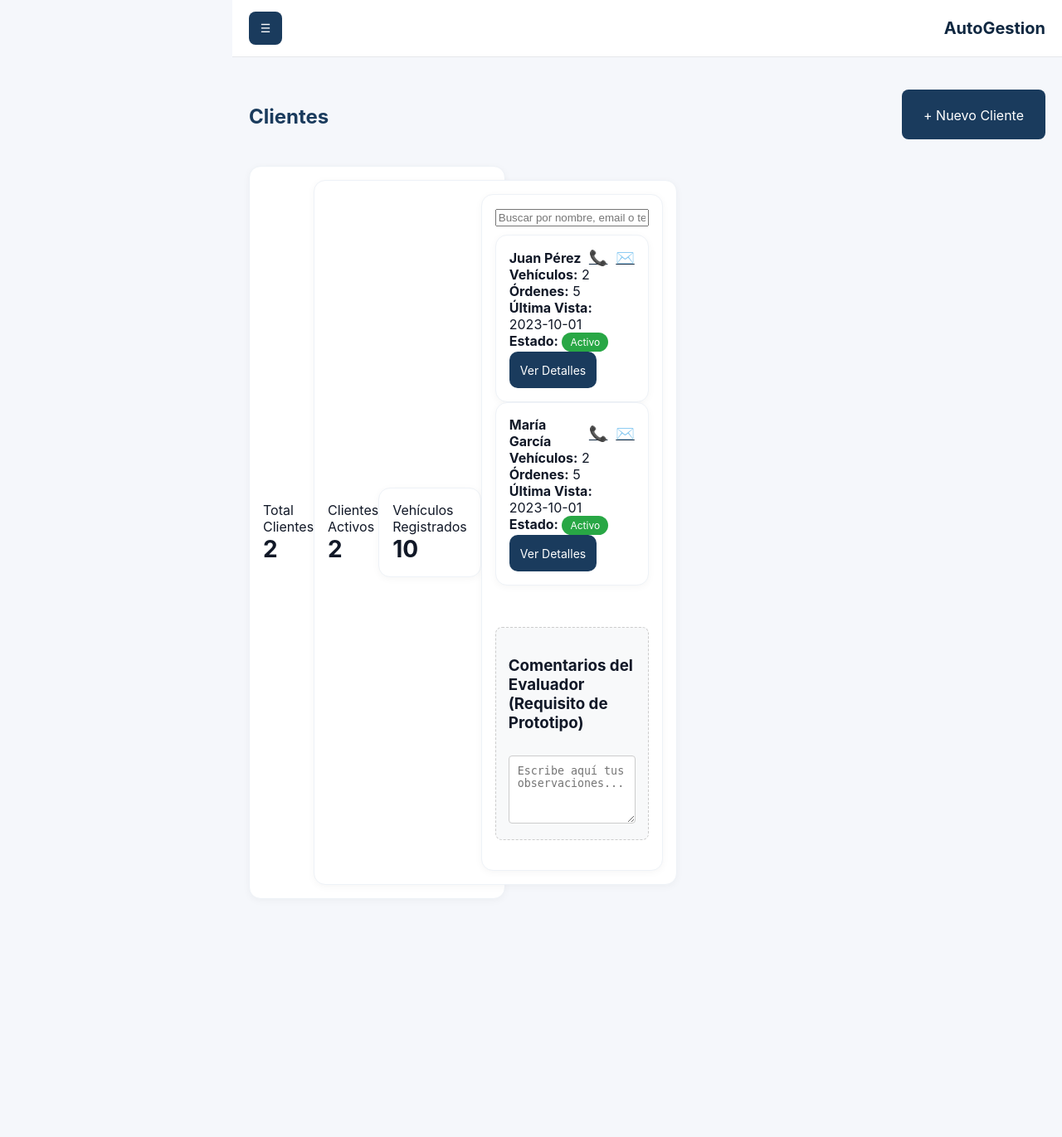
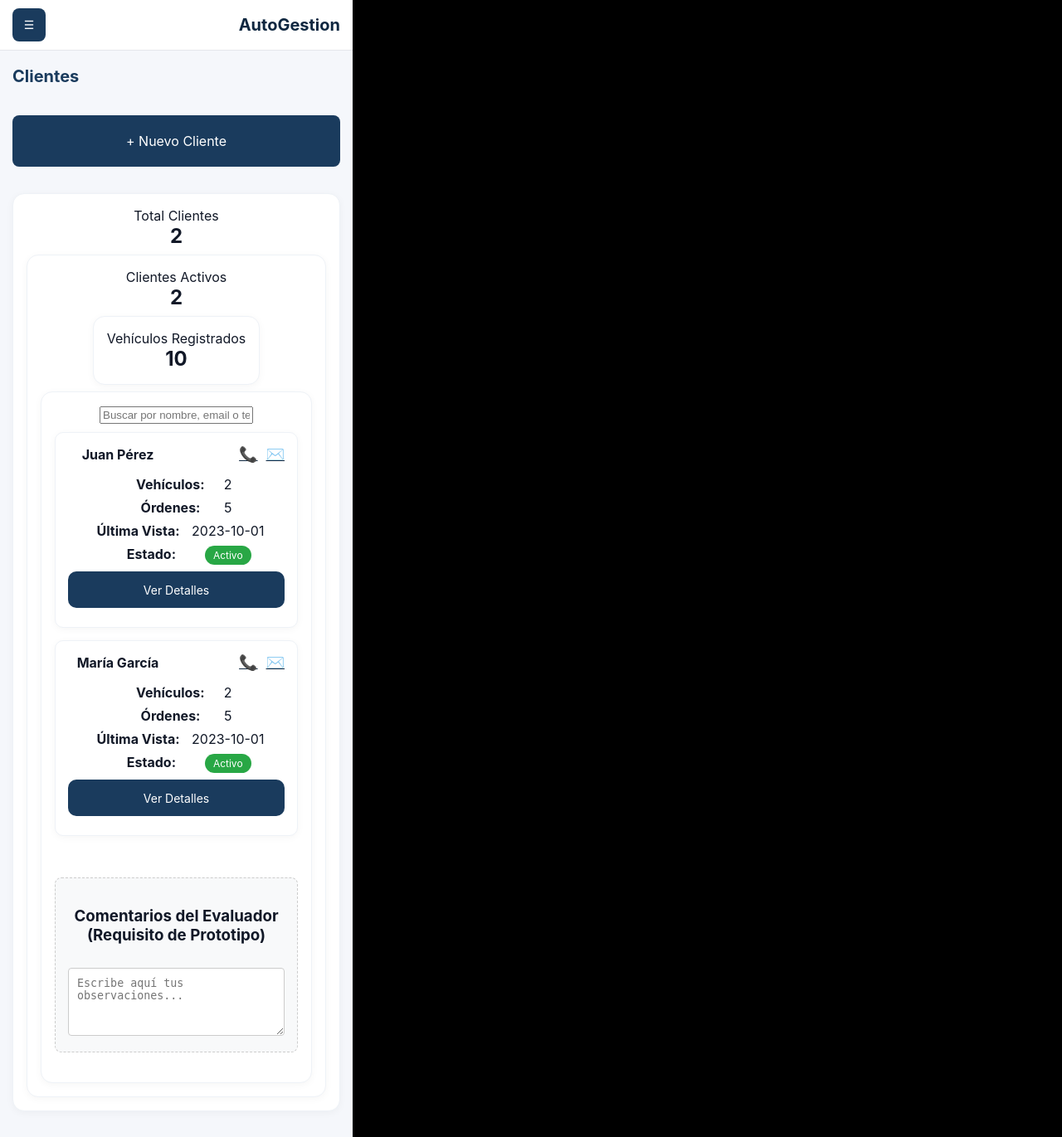
Before and after one commit to devMilo031/app-mobile-formulacion, a Flask app: page /clientes in a window 1280 px wide. Shown: the whole page at 83% size. Before the commit the page ends 1068 px from the top, so only its background shows below. Run offline with Flask 3, Linux system fonts and the light colour scheme; the visitor is signed in with stand-in values (Sample User, id 1).

Commit message:
css style

```diff
--- a/static/css/style.css
+++ b/static/css/style.css
@@ -1,7 +1,7 @@
 :root{--primary:#1A3B5D;--bg:#F5F7FB;--card:#FFFFFF;--green:#28A745;--orange:#FD7E14;--blue:#2F80ED;--muted:#6b7280;}
 *{box-sizing:border-box}
-body{margin:0;font-family:Inter,Roboto,Arial,sans-serif;background:var(--bg);color:#111827}
-.layout{display:flex;min-height:100vh}
+body{margin:0;font-family:Inter,Roboto,Arial,sans-serif;background:#000;color:#111827}
+.layout{display:flex;min-height:100vh;max-width:425px;background:var(--bg);}
 .sidebar{width:280px;background:#0f2740;color:#fff;padding:24px 18px;transition:transform 0.3s ease;position:fixed;left:0;top:0;bottom:0;z-index:1000}
 .sidebar.hidden{transform:translateX(-100%)}
 .brand{font-weight:700;font-size:20px;margin-bottom:18px}
@@ -40,7 +40,7 @@ h1{color:var(--primary);margin:6px 0 16px;font-size:24px}
 .subtle{color:var(--muted);font-size:14px;margin-top:4px}
 
 /* Mobile-first responsive */
-@media (max-width: 768px) {
+/* @media (max-width: 768px) { */
 .sidebar{position:fixed;left:-280px;top:0;bottom:0;width:280px;z-index:1000;transition:transform 0.3s ease;background:#0f2740;color:#fff;padding:24px 18px}
 .close-sidebar{position:absolute;top:10px;right:10px;background:none;border:none;color:#fff;font-size:20px;cursor:pointer;display:none}
   .sidebar:not(.hidden){transform:translateX(280px)}
@@ -99,7 +99,7 @@ h1{color:var(--primary);margin:6px 0 16px;font-size:24px}
     width: 100% !important;
     margin-top: 10px !important;
   }
-}
+/* } */
 
 /* Calendar mock styles */
 .calendar{overflow:auto}
```
